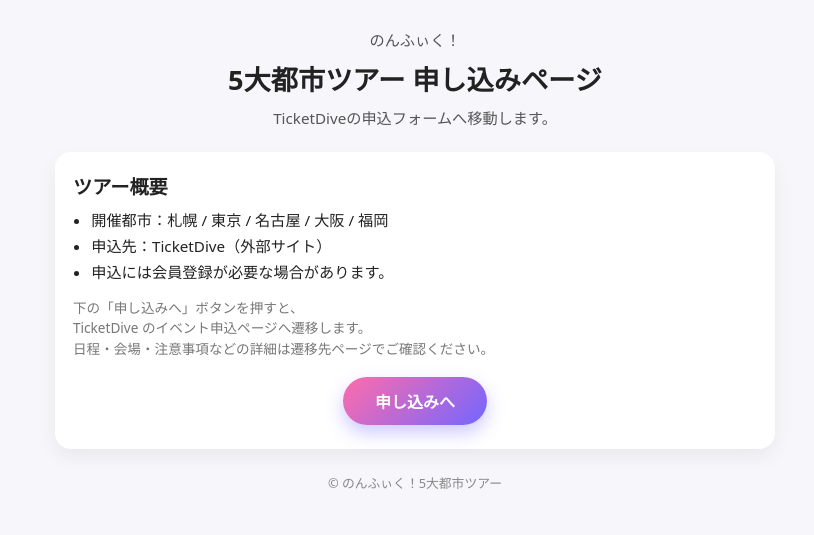
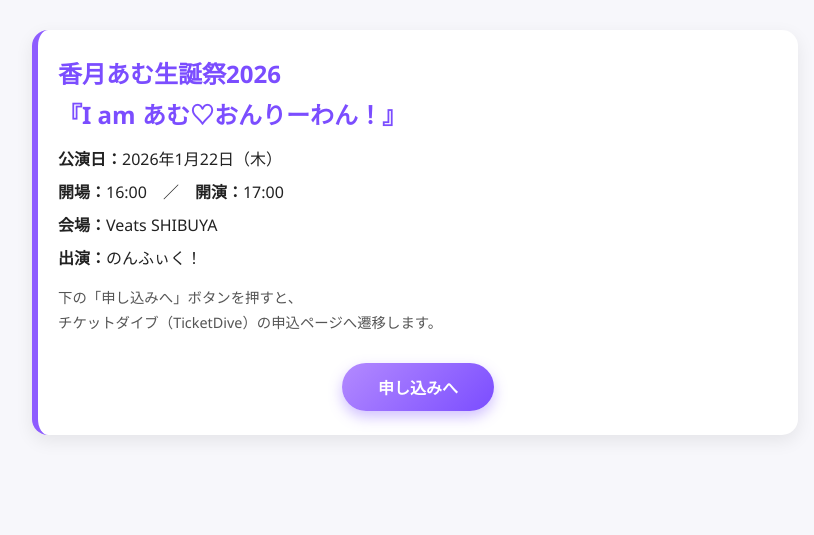
Before and after one commit to tashi480-sketch/tashi480-sketch.github.io, a plain HTML site: page index.html in a window 1280 px wide. Shown: the whole page, without its empty margins (225-1039 px from the left). Drawn offline with Linux system fonts and the light colour scheme.

Commit message:
Update index.html

```diff
--- a/index.html
+++ b/index.html
@@ -2,128 +2,89 @@
 <html lang="ja">
 <head>
   <meta charset="UTF-8">
-  <title>のんふぃく！5大都市ツアー申込</title>
+  <title>香月あむ生誕祭2026『I am あむ♡おんりーわん！』申し込み</title>
   <meta name="viewport" content="width=device-width, initial-scale=1">
   <style>
     body {
-      font-family: system-ui, -apple-system, BlinkMacSystemFont, "Segoe UI", sans-serif;
+      font-family: "Segoe UI", sans-serif;
+      background: #f7f7fb;
       margin: 0;
       padding: 0;
-      background: #f7f7fb;
       color: #222;
     }
-    .wrap {
+    .event-card {
       max-width: 720px;
-      margin: 0 auto;
-      padding: 24px 16px 40px;
-    }
-    header {
-      text-align: center;
-      margin-bottom: 24px;
-    }
-    header h1 {
-      font-size: 1.7rem;
-      margin: 8px 0;
-    }
-    header p {
-      margin: 4px 0;
-      color: #555;
-      font-size: 0.95rem;
-    }
-    .card {
+      margin: 30px auto;
+      padding: 24px 20px;
       background: #fff;
       border-radius: 16px;
-      padding: 20px 18px 24px;
-      box-shadow: 0 8px 20px rgba(0,0,0,0.06);
+      box-shadow: 0 6px 18px rgba(0,0,0,0.08);
+      border-left: 6px solid #8e5cff;
+      line-height: 1.7;
     }
-    .tour-info h2 {
-      font-size: 1.2rem;
-      margin: 0 0 8px;
+    h1 {
+      font-size: 1.5rem;
+      margin: 0 0 10px;
+      color: #7b4dff;
     }
-    .tour-info ul {
-      padding-left: 1.2em;
-      margin: 8px 0 16px;
-      font-size: 0.95rem;
-    }
-    .tour-info li {
-      margin: 4px 0;
+    .info p {
+      margin: 6px 0;
     }
     .note {
-      font-size: 0.85rem;
-      color: #777;
-      margin-bottom: 18px;
-      line-height: 1.5;
+      margin-top: 14px;
+      font-size: 0.9rem;
+      color: #555;
     }
     .apply-area {
       text-align: center;
-      margin-top: 8px;
+      margin-top: 28px;
     }
     .apply-area input[type="submit"] {
-      appearance: none;
-      border: none;
-      border-radius: 999px;
-      padding: 12px 32px;
+      padding: 12px 36px;
       font-size: 1rem;
       font-weight: 600;
       color: #fff;
-      background: linear-gradient(135deg, #ff6cab, #7366ff);
+      background: linear-gradient(135deg, #b38aff, #7b4dff);
+      border: none;
+      border-radius: 999px;
       cursor: pointer;
-      box-shadow: 0 8px 18px rgba(115,102,255,0.35);
-      transition: transform 0.08s ease-out, box-shadow 0.08s ease-out, opacity 0.15s;
+      box-shadow: 0 6px 14px rgba(123,77,255,0.35);
+      transition: 0.15s;
     }
     .apply-area input[type="submit"]:hover {
       transform: translateY(-1px);
-      box-shadow: 0 10px 22px rgba(115,102,255,0.45);
-      opacity: 0.96;
+      box-shadow: 0 8px 18px rgba(123,77,255,0.45);
     }
     .apply-area input[type="submit"]:active {
       transform: translateY(1px);
-      box-shadow: 0 4px 10px rgba(115,102,255,0.35);
-      opacity: 0.9;
-    }
-    footer {
-      text-align: center;
-      margin-top: 24px;
-      font-size: 0.8rem;
-      color: #888;
+      box-shadow: 0 4px 10px rgba(123,77,255,0.35);
     }
   </style>
 </head>
 <body>
-  <div class="wrap">
-    <header>
-      <p>のんふぃく！</p>
-      <h1>5大都市ツアー 申し込みページ</h1>
-      <p>TicketDiveの申込フォームへ移動します。</p>
-    </header>
 
-    <main class="card">
-      <section class="tour-info">
-        <h2>ツアー概要</h2>
-        <ul>
-          <li>開催都市：札幌 / 東京 / 名古屋 / 大阪 / 福岡</li>
-          <li>申込先：TicketDive（外部サイト）</li>
-          <li>申込には会員登録が必要な場合があります。</li>
-        </ul>
-      </section>
+  <div class="event-card">
+    <h1>香月あむ生誕祭2026<br>『I am あむ♡おんりーわん！』</h1>
+
+    <div class="info">
+      <p><strong>公演日：</strong>2026年1月22日（木）</p>
+      <p><strong>開場：</strong>16:00　／　<strong>開演：</strong>17:00</p>
+      <p><strong>会場：</strong>Veats SHIBUYA</p>
+      <p><strong>出演：</strong>のんふぃく！</p>
+    </div>
 
     <p class="note">
       下の「申し込みへ」ボタンを押すと、<br>
-        TicketDive のイベント申込ページへ遷移します。<br>
-        日程・会場・注意事項などの詳細は遷移先ページでご確認ください。
+      チケットダイブ（TicketDive）の申込ページへ遷移します。
     </p>
 
     <div class="apply-area">
-        <form action="https://ticketdive.com/event/fc/nonfic-2026tour" method="post">
+      <form action="https://ticketdive.com/event/fc/amu_birthday2026" method="post">
         <input type="submit" value="申し込みへ">
-          <input name="keyword" type="hidden" value="1lh5dzxR">
+        <input name="keyword" type="hidden" value="CuD6FfCS">
       </form>
     </div>
-    </main>
+  </div>
 
-    <footer>
-      &copy; のんふぃく！5大都市ツアー
-    </footer>
-  </div>
 </body>
 </html>
```
Lines whose indentation alone changed are shown as unchanged.
